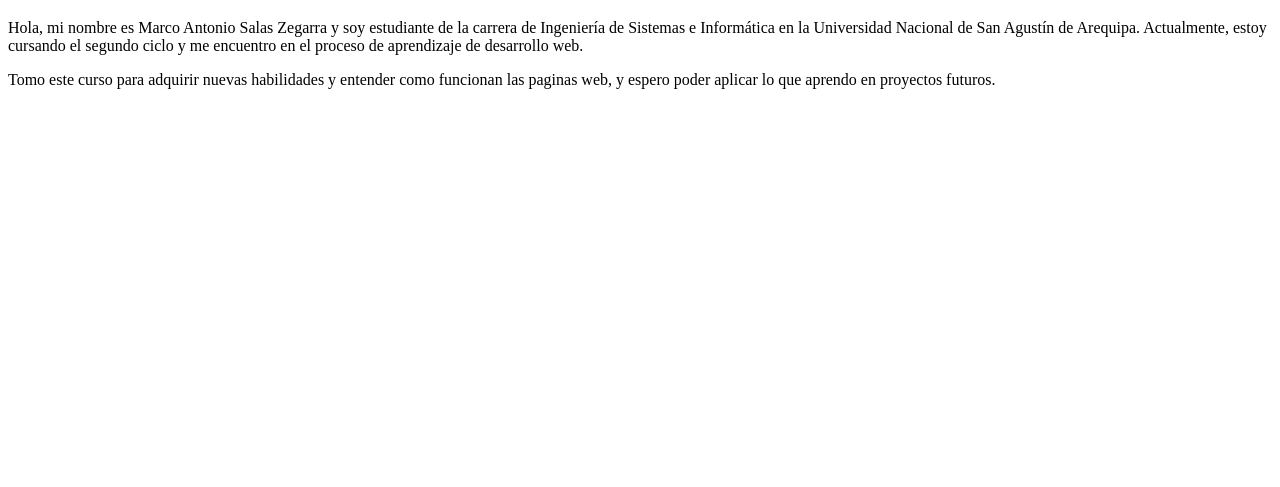
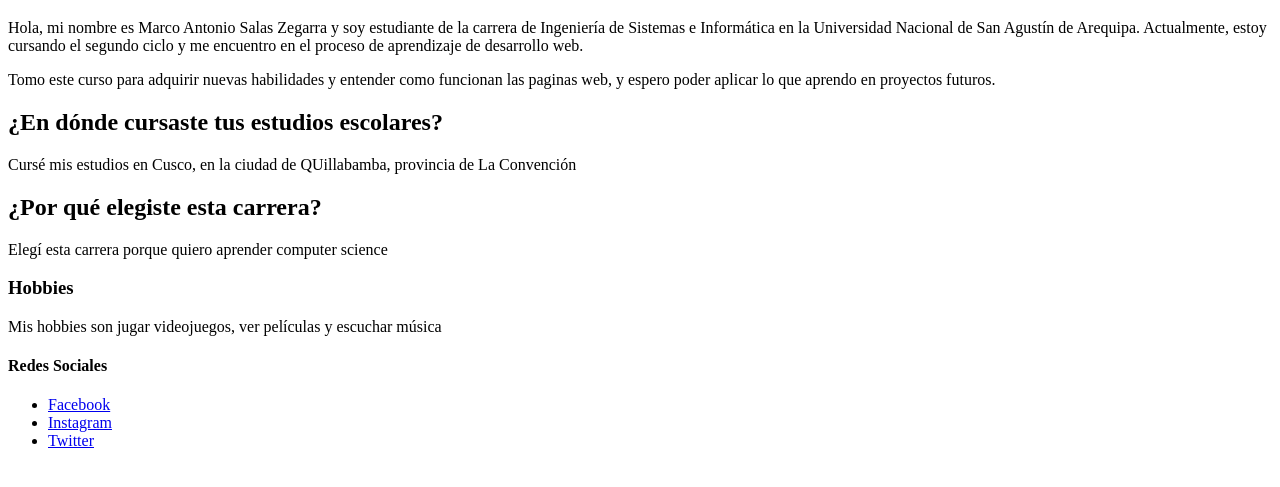
Before and after one commit to marcosz-dev/IDWeb-Lab03, a plain HTML site: page index.html in a window 1280 px wide. Shown: the part 61-548 px from the top of the page. Drawn offline with Linux system fonts and the light colour scheme.

Commit message:
Segundo commit: Agregar preguntas sobre mi

```diff
--- a/index.html
+++ b/index.html
@@ -9,5 +9,18 @@
     <h1>Introducción al Desarrollo Web</h1> <!--Encabezado principal-->
     <p>Hola, mi nombre es Marco Antonio Salas Zegarra y soy estudiante de la carrera de Ingeniería de Sistemas e Informática en la Universidad Nacional de San Agustín de Arequipa. Actualmente, estoy cursando el segundo ciclo y me encuentro en el proceso de aprendizaje de desarrollo web.</p>
     <p>Tomo este curso para adquirir nuevas habilidades y entender como funcionan las paginas web, y espero poder aplicar lo que aprendo en proyectos futuros.</p> <!--Párrafos de texto-->
+    <h2>¿En dónde cursaste tus estudios escolares?</h2>
+    <p>Cursé mis estudios en Cusco, en la ciudad de QUillabamba, provincia de La Convención</p>
+    <h2>¿Por qué elegiste esta carrera?</h2>
+    <p>Elegí esta carrera porque quiero aprender computer science</p>
+    <h3>Hobbies</h3>
+    <p>Mis hobbies son jugar videojuegos, ver películas y escuchar música</p>
+    <h4>Redes Sociales</h4>
+    <ul>
+        <li><a href="https://www.facebook.com/marco.salaszegarra">Facebook</a></li>
+        <li><a href="https://www.instagram.com/marco.salaszegarra">Instagram</a></li>
+        <li><a href="https://www.twitter.com/marco.salaszegarra">Twitter</a></li>
+    </ul> <!--Lista no ordenada con enlaces a redes sociales-->
+
 </body>
 </html> <!--Cierra el documento HTML-->
```
